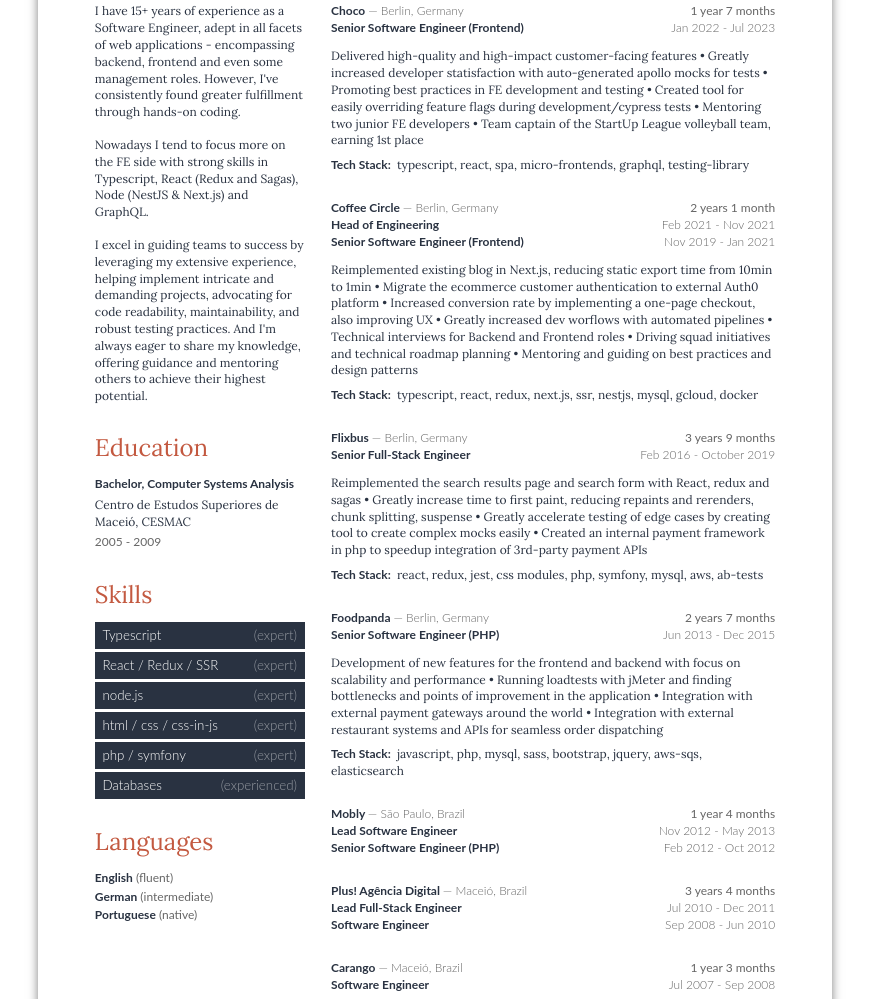
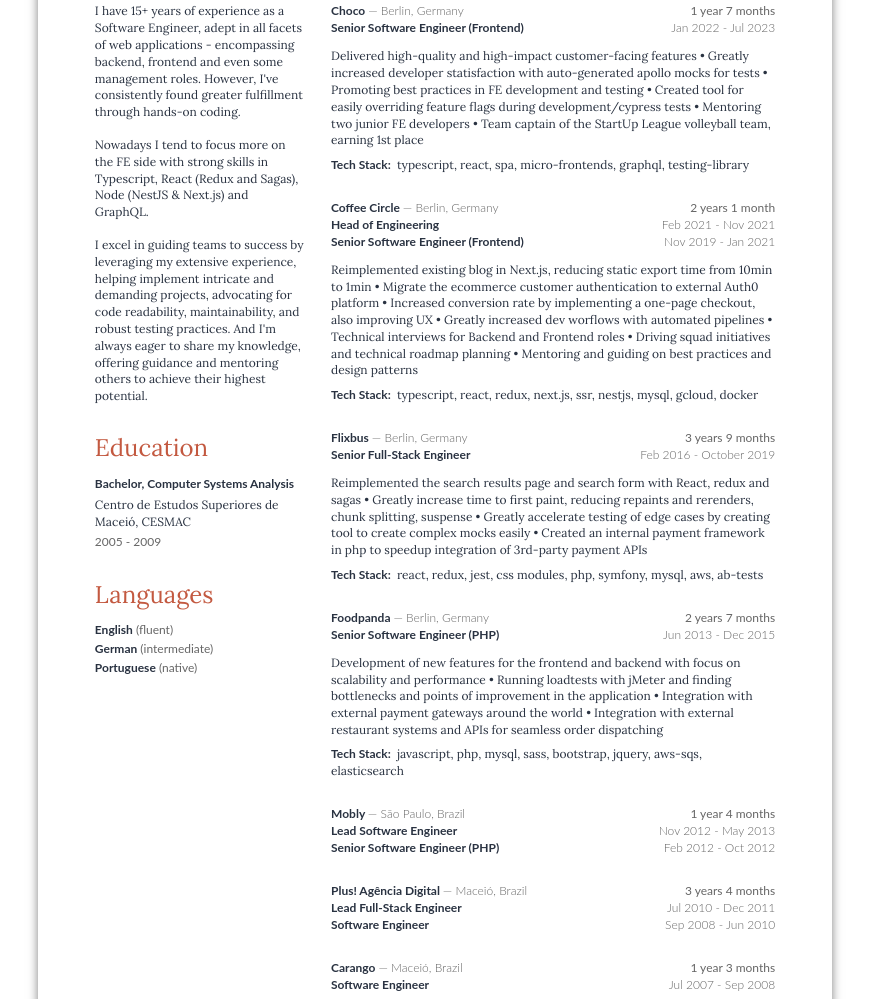
Before and after one commit to vitormv/vmello-website, an Astro site: page /resume in a window 1280 px wide. Shown: the part 237-1236 px from the top of the page, without its empty margins (205-1074 px from the left). Built offline with nearby package versions, Linux system fonts and the light colour scheme; Astro itself is replaced by a stand-in of ours.

Commit message:
remove skills section

```diff
--- a/src/components/ResumePageA4.astro
+++ b/src/components/ResumePageA4.astro
@@ -54,20 +54,6 @@
               ))
             }
           </div>
-        </section>
-
-        <section>
-          <h3>Skills</h3>
-          <ul class="skills">
-            {
-              resume.skills.map((skill) => (
-                <li>
-                  <span class="skillName">{skill.name}</span>
-                  <span class="skillLevel">{` (${skill.level})`}</span>
-                </li>
-              ))
-            }
-          </ul>
         </section>
 
         <section>
```
Also changed, not shown: 1 other file.
